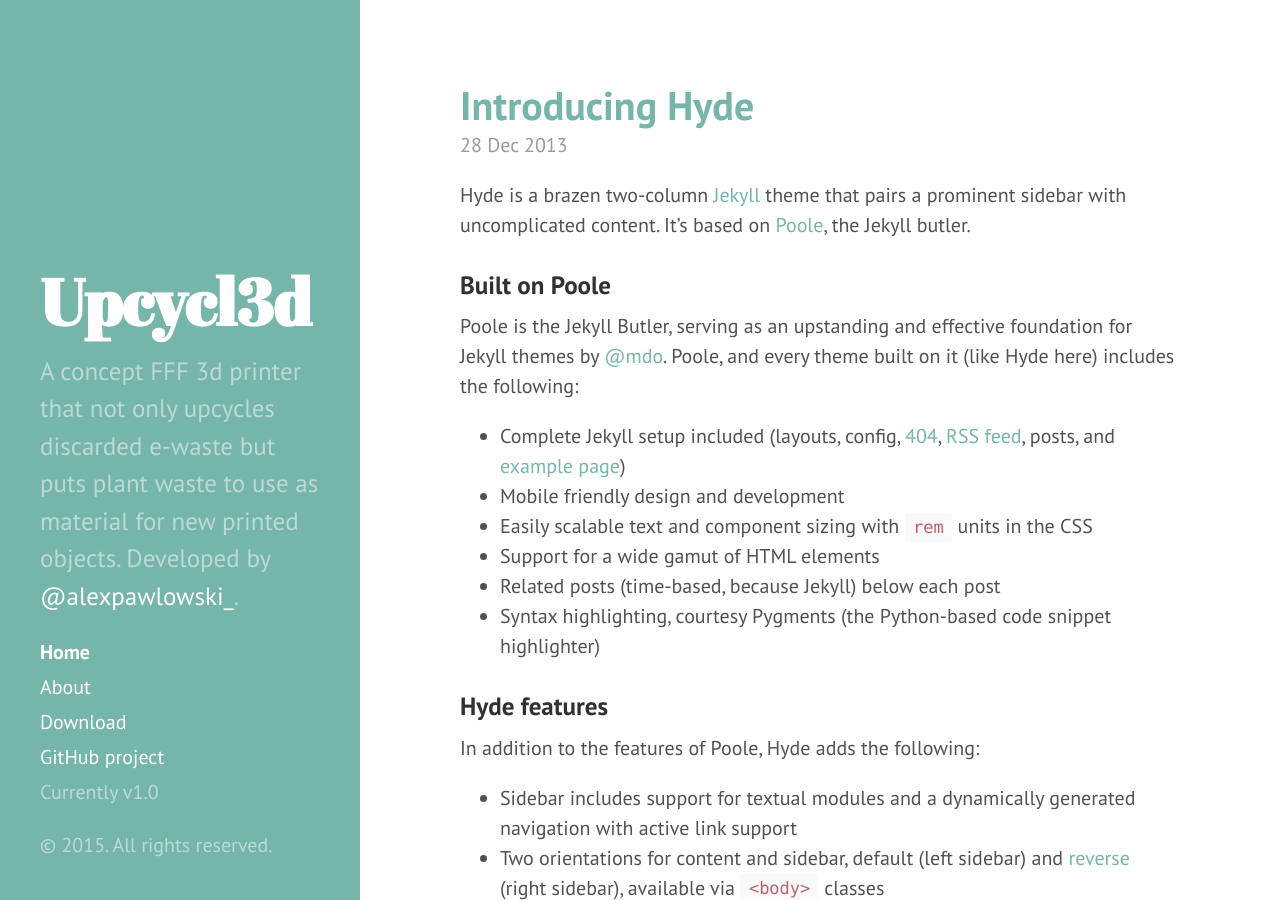
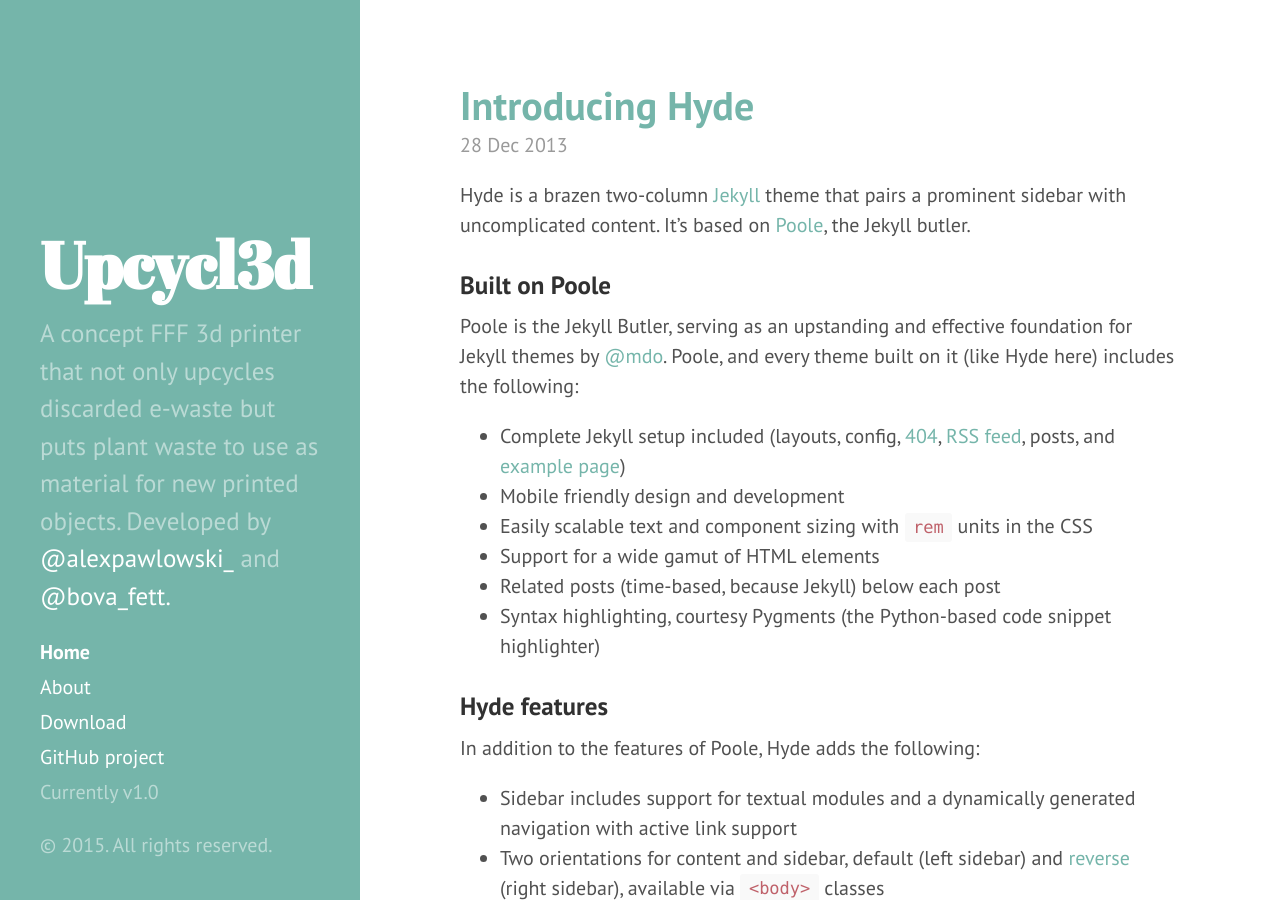
Before and after one commit to alexpawlowski/alexpawlowski.github.io, a Jekyll site: the page built from index.html, in a window 1280 px wide and 900 px high. Built offline with Jekyll 4.4.1, drawn with Linux system fonts in a browser that asks for light colours; Markdown is read by kramdown in place of the engine named in the settings; the list of posts is cut into pages by our own code.

Commit message:
Update _config.yml

```diff
--- a/_config.yml
+++ b/_config.yml
@@ -9,7 +9,7 @@
 # Setup
 title:            Upcycl3d
 tagline:          'Melding E-Waste with Plant Waste'
-description:      'A concept FFF 3d printer that not only upcycles discarded e-waste but puts plant waste to use as material for new printed objects. Developed by <a href="https://twitter.com/alexpawlowski_" target="_blank">@alexpawlowski_</a>.'
+description:      'A concept FFF 3d printer that not only upcycles discarded e-waste but puts plant waste to use as material for new printed objects. Developed by <a href="https://twitter.com/alexpawlowski_" target="_blank">@alexpawlowski_ </a> and <a href="https://twitter.com/bova_fett" target="_blank">@bova_fett.'
 baseurl:          /
 
 author:
```
